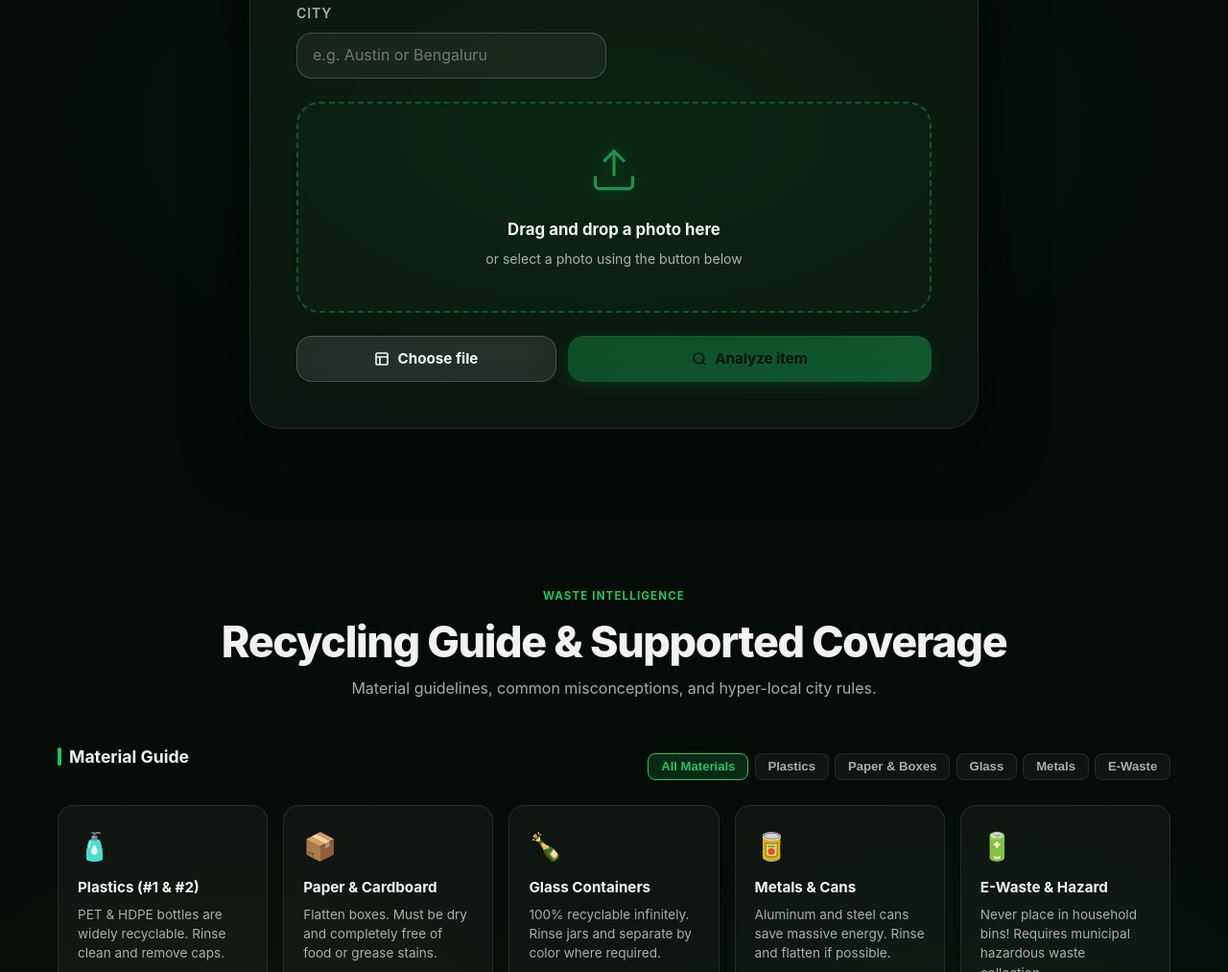
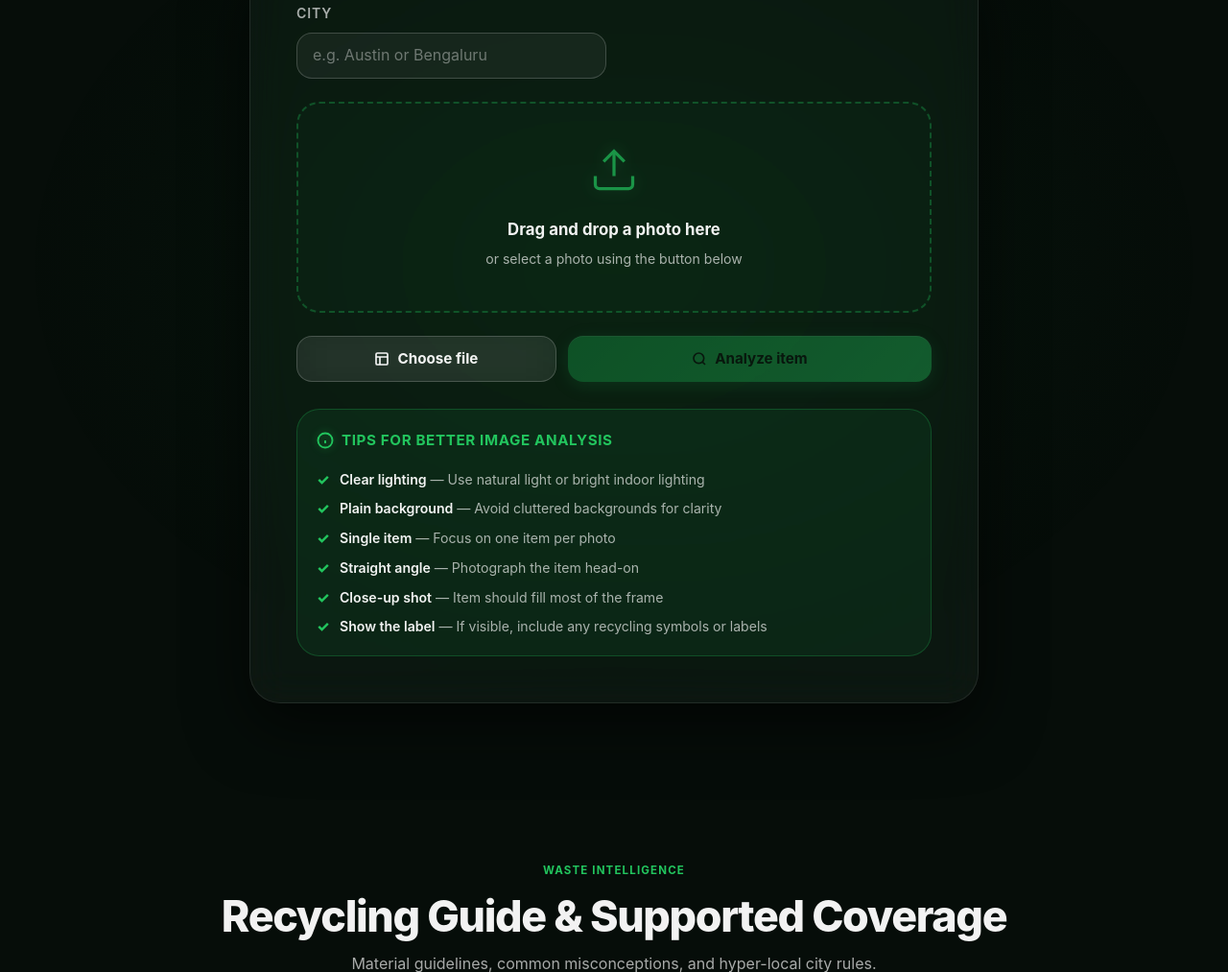
Before and after one commit to Adithya-Meda/EcoScout, a plain HTML site: page frontend/index.html in a window 1280 px wide. Shown: the part 823-1836 px from the top of the page at 96% size. Drawn offline with Linux system fonts and the light colour scheme; a script that the page names is missing.

Commit message:
feat: add item name label on preview image and image analysis tips section below drop zone

```diff
--- a/frontend/app.js
+++ b/frontend/app.js
@@ -30,6 +30,8 @@
 
   var selectedFile = null;
   var previewUrl = null;
+  var previewLabel = document.getElementById("preview-label");
+  var previewItemName = document.getElementById("preview-item-name");
 
   function config() {
     return window.ECOScoutConfig || {};
@@ -215,6 +217,12 @@
 
     badgeEl.textContent = labelText;
     badgeEl.className = "badge " + bClass;
+
+    // Show item name on preview image
+    if (previewLabel && previewItemName && data.itemName) {
+      previewItemName.textContent = data.itemName;
+      previewLabel.classList.remove("hidden");
+    }
 
     // Apply danger/success/warning class to entire results card
     var resultsCard = document.querySelector(".glass-card");
--- a/frontend/index.html
+++ b/frontend/index.html
@@ -100,6 +100,9 @@
 
               <div id="preview-wrap" class="preview-wrap hidden">
                 <img id="preview" alt="Selected waste item preview" />
+                <div id="preview-label" class="preview-label hidden">
+                  <span id="preview-item-name" class="preview-item-name"></span>
+                </div>
                 <div class="hud-overlay">
                   <div class="hud-corner top-left"></div>
                   <div class="hud-corner top-right"></div>
@@ -149,6 +152,26 @@
             </div>
 
             <div id="form-error" class="banner banner-error hidden" role="alert"></div>
+
+            <!-- Image Analysis Tips -->
+            <div class="image-tips">
+              <div class="tips-header">
+                <svg width="18" height="18" viewBox="0 0 24 24" fill="none" stroke="currentColor" stroke-width="2.5" aria-hidden="true">
+                  <circle cx="12" cy="12" r="10" />
+                  <line x1="12" y1="16" x2="12" y2="12" />
+                  <line x1="12" y1="8" x2="12.01" y2="8" />
+                </svg>
+                <span>Tips for better image analysis</span>
+              </div>
+              <ul class="tips-list">
+                <li><strong>Clear lighting</strong> — Use natural light or bright indoor lighting</li>
+                <li><strong>Plain background</strong> — Avoid cluttered backgrounds for clarity</li>
+                <li><strong>Single item</strong> — Focus on one item per photo</li>
+                <li><strong>Straight angle</strong> — Photograph the item head-on</li>
+                <li><strong>Close-up shot</strong> — Item should fill most of the frame</li>
+                <li><strong>Show the label</strong> — If visible, include any recycling symbols or labels</li>
+              </ul>
+            </div>
           </form>
 
           <div id="loading" class="loading hidden" aria-live="polite">
--- a/frontend/style.css
+++ b/frontend/style.css
@@ -1199,6 +1199,21 @@ h1 span {
 /* ─── HUD Vision Targeting Overlay ───────────────────────────── */
 .preview-wrap { position: relative; overflow: hidden; }
 
+.preview-label {
+  position: absolute; bottom: 0; left: 0; right: 0;
+  background: linear-gradient(180deg, transparent 0%, rgba(0,0,0,0.8) 100%);
+  padding: 1.5rem 1rem 1rem;
+  display: flex; align-items: flex-end;
+}
+
+.preview-label.hidden { display: none; }
+
+.preview-item-name {
+  font-weight: 700; font-size: 1.1rem;
+  color: #4ade80;
+  text-shadow: 0 2px 8px rgba(0,0,0,0.6);
+}
+
 .hud-overlay {
   position: absolute; inset: 12px;
   pointer-events: none; border: 1px dashed rgba(34,197,94,0.3);
@@ -1223,6 +1238,52 @@ h1 span {
   border: 1px solid rgba(34,197,94,0.4);
   box-shadow: 0 0 12px rgba(34,197,94,0.3), inset 0 0 8px rgba(34,197,94,0.1);
   animation: hudPulse 1.5s ease-in-out infinite;
+}
+
+/* ─── Image Analysis Tips ──────────────────────────────────── */
+.image-tips {
+  margin-top: 1.75rem;
+  padding: 1.25rem;
+  background: rgba(34,197,94,0.08);
+  border: 1px solid rgba(34,197,94,0.25);
+  border-radius: var(--radius-lg);
+  display: grid; gap: 0.85rem;
+}
+
+.tips-header {
+  display: flex; align-items: center; gap: 0.5rem;
+  font-weight: 700; font-size: 0.95rem;
+  color: var(--green);
+  text-transform: uppercase; letter-spacing: 0.04em;
+  margin-bottom: 0.25rem;
+}
+
+.tips-header svg {
+  flex-shrink: 0;
+  filter: drop-shadow(0 0 4px rgba(34,197,94,0.4));
+}
+
+.tips-list {
+  list-style: none; padding: 0; margin: 0;
+  display: grid; gap: 0.6rem;
+}
+
+.tips-list li {
+  font-size: 0.88rem; color: var(--text-2);
+  line-height: 1.5;
+  padding-left: 1.5rem;
+  position: relative;
+}
+
+.tips-list li::before {
+  content: '✓';
+  position: absolute; left: 0;
+  font-weight: 800; color: var(--green);
+  font-size: 0.95rem;
+}
+
+.tips-list strong {
+  color: var(--text-1); font-weight: 600;
 }
 
 /* ─── Copy Button ────────────────────────────────────────────── */
```
